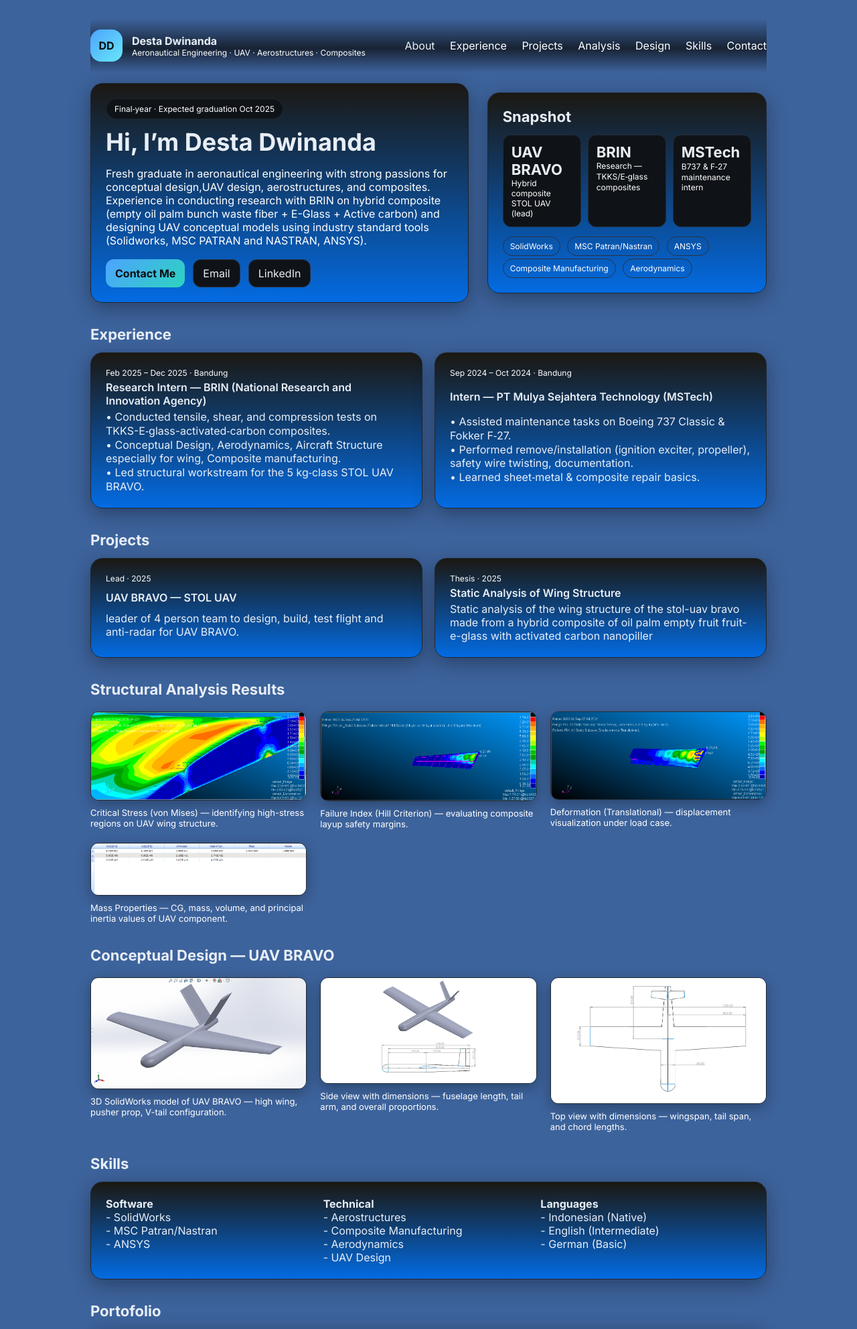
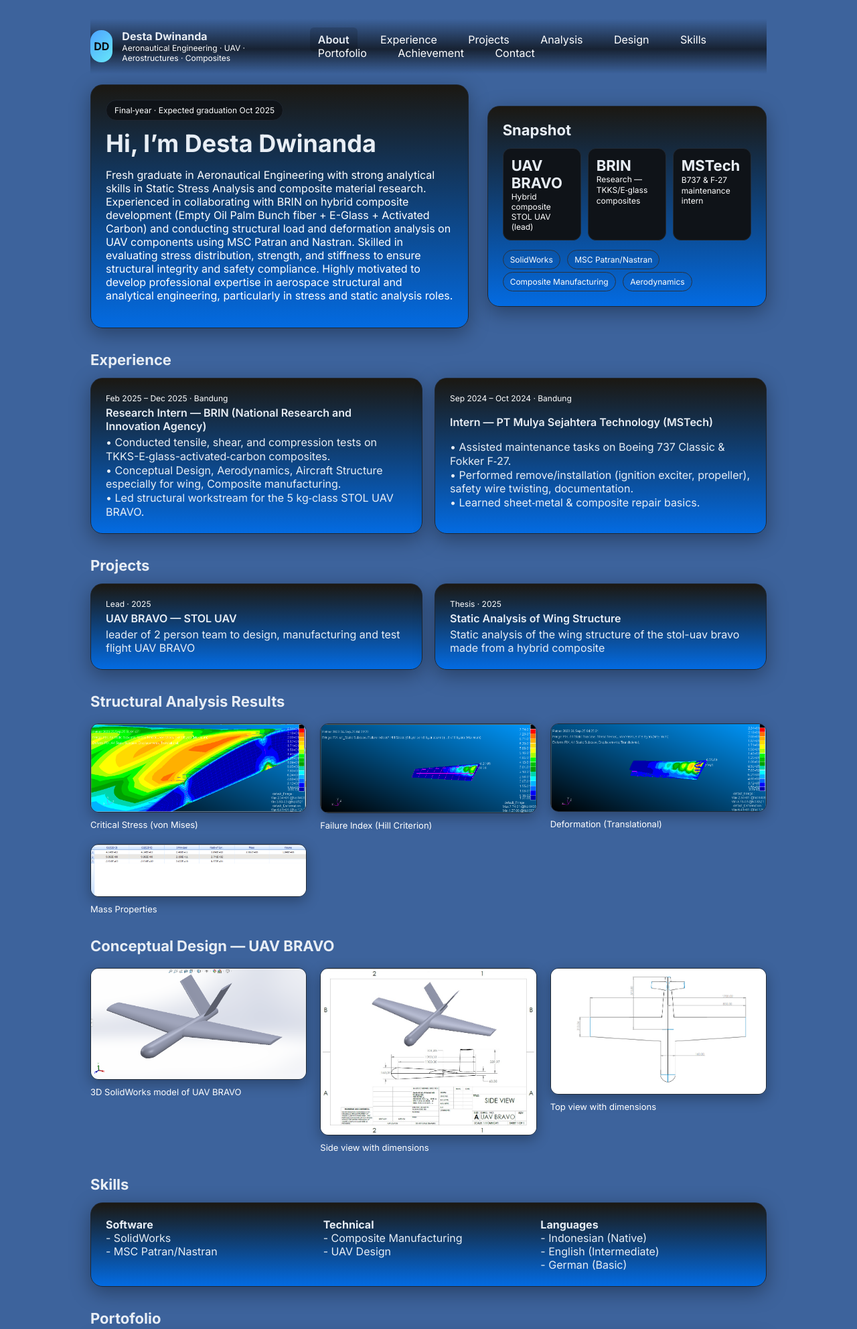
Before and after one commit to destadwinanda2/Portofolio, a plain HTML site: page index.html in a window 1280 px wide. Shown: the top 1984 px of the page at 67% size. Drawn offline with Linux system fonts and the light colour scheme.

Commit message:
Update index.html

```diff
--- a/index.html
+++ b/index.html
@@ -14,224 +14,22 @@
       href="https://fonts.googleapis.com/css2?family=Inter:wght@300;400;600;700&display=swap"
       rel="stylesheet"
     />
+    <link rel="stylesheet" href="style.css" />
   <style>
-      :root {
-        --bg: #3d639c;
-        --panel: #1b1812;
-        --soft: #036be2;
-        --txt: #e8eef5;
-        --muted: #ffffff;
-        --pri: #4da3ff;
-        --accent: #67e8f9;
-        --ring: rgba(77, 163, 255, 0.35);
+  html {
+    scroll-behavior: smooth;
   }
-      * {
-        box-sizing: border-box;
+  .navbar a {
+    padding: 8px 12px;
+    border-radius: 6px;
+    transition: background 0.3s ease, color 0.3s ease;
   }
-      html,
-      body {
-        margin: 0;
-        height: 100%;
-        font-family: Inter, system-ui, -apple-system, Segoe UI, Roboto, Arial,
-          sans-serif;
-        background: var(--bg);
-        color: var(--txt);
+  .navbar a:hover {
+    background: rgba(0,0,0,0.08);
   }
-      a {
-        color: var(--pri);
-        text-decoration: none;
-      }
-      a:hover {
-        text-decoration: underline;
-      }
-      .container {
-        max-width: 1050px;
-        margin: 0 auto;
-        padding: 28px 20px 80px;
-      }
-      header {
-        display: flex;
-        gap: 20px;
-        align-items: center;
-        justify-content: space-between;
-        position: sticky;
-        top: 0;
-        background: linear-gradient(
-          180deg,
-          var(--bg),
-          rgba(11, 13, 16, 0.75) 55%,
-          transparent
-        );
-        backdrop-filter: blur(6px);
-        padding: 16px 0;
-        z-index: 10;
-      }
-      .brand {
-        display: flex;
-        align-items: center;
-        gap: 14px;
-      }
-      .avatar {
-        width: 48px;
-        height: 48px;
-        border-radius: 16px;
-        background: linear-gradient(135deg, var(--pri), var(--accent));
-        display: grid;
-        place-items: center;
-        color: #0b0d10;
-        font-weight: 800;
-      }
-      nav a {
-        margin-left: 18px;
-        color: var(--muted);
-      }
-      nav a.active,
-      nav a:hover {
-        color: var(--txt);
-      }
-      .hero {
-        display: grid;
-        grid-template-columns: 1.15fr 0.85fr;
-        gap: 28px;
-        margin-top: 16px;
-        align-items: center;
-      }
-      .card {
-        background: linear-gradient(180deg, var(--panel), var(--soft));
-        border: 1px solid #1f2630;
-        border-radius: 18px;
-        padding: 22px;
-        box-shadow: 0 8px 30px rgba(0, 0, 0, 0.35);
-      }
-      .pill {
-        display: inline-flex;
-        align-items: center;
-        gap: 8px;
-        padding: 6px 12px;
-        border-radius: 999px;
-        background: #0f1318;
-        border: 1px solid #1f2630;
-        color: var(--muted);
-        font-size: 12px;
-      }
-      h1 {
-        font-size: 36px;
-        line-height: 1.15;
-        margin: 14px 0;
-      }
-      .lead {
-        color: var(--muted);
-        font-size: 16px;
-      }
-      .btns {
-        display: flex;
-        gap: 12px;
-        margin-top: 18px;
-        flex-wrap: wrap;
-      }
-      .btn {
-        display: inline-flex;
-        align-items: center;
-        gap: 10px;
-        border-radius: 12px;
-        padding: 10px 14px;
-        border: 1px solid #2a3340;
-        background: #0f1318;
-        color: var(--txt);
-        box-shadow: 0 0 0 0 var(--ring);
-        transition: box-shadow 0.2s, transform 0.05s;
-      }
-      .btn.primary {
-        background: linear-gradient(135deg, var(--pri), #2dd4bf);
-        border: 0;
-        color: #0b0d10;
-        font-weight: 700;
-      }
-      .btn:active {
-        transform: translateY(1px);
-      }
-      .grid {
-        display: grid;
-        gap: 18px;
-      }
-      .grid.cols-2 {
-        grid-template-columns: repeat(2, minmax(0, 1fr));
-      }
-      section {
-        margin-top: 34px;
-      }
-      section h2 {
-        margin: 0 0 14px;
-        font-size: 22px;
-      }
-      .kvs {
-        display: grid;
-        grid-template-columns: repeat(3, minmax(0, 1fr));
-        gap: 10px;
-      }
-      .kv {
-        background: #0f1318;
-        border: 1px solid #222b36;
-        border-radius: 12px;
-        padding: 12px;
-      }
-      .kv .big {
-        font-size: 22px;
-        font-weight: 700;
-      }
-      .kv .sub {
-        font-size: 12px;
-        color: var(--muted);
-      }
-      .tag {
-        display: inline-block;
-        padding: 6px 10px;
-        border: 1px solid #2a3340;
-        border-radius: 999px;
-        color: var(--muted);
-        font-size: 12px;
-        margin: 4px 6px 0 0;
-      }
-      .item {
-        display: grid;
-        gap: 4px;
-      }
-      .item .meta {
-        color: var(--muted);
-        font-size: 12px;
-      }
-      .item b {
+  .navbar a.active {
+    background: rgba(0,0,0,0.15);
     font-weight: 600;
-      }
-      footer {
-        margin-top: 42px;
-        color: var(--muted);
-        text-align: center;
-      }
-      @media (max-width: 900px) {
-        .hero {
-          grid-template-columns: 1fr;
-        }
-        .grid.cols-2 {
-          grid-template-columns: 1fr;
-        }
-      }
-      .gallery {
-        display: grid;
-        grid-template-columns: repeat(auto-fit, minmax(280px, 1fr));
-        gap: 20px;
-        margin-top: 20px;
-      }
-      .gallery img {
-        width: 100%;
-        border-radius: 12px;
-        border: 1px solid #222b36;
-        box-shadow: 0 6px 20px rgba(0, 0, 0, 0.3);
-      }
-      .gallery .caption {
-        margin-top: 6px;
-        font-size: 13px;
-        color: var(--muted);
   }
 </style>
 </head>
@@ -247,39 +45,33 @@
             </div>
           </div>
         </div>
-        <nav>
+        <nav class="navbar">
           <a href="#about" class="active">About</a>
           <a href="#experience">Experience</a>
           <a href="#projects">Projects</a>
           <a href="#analysis">Analysis</a>
           <a href="#design">Design</a>
           <a href="#skills">Skills</a>
+          <a href="#Portofolio">Portofolio</a>
+          <a href="#achievement">Achievement</a>
           <a href="#contact">Contact</a>
         </nav>
       </header>
 
+      <!-- HERO -->
       <section class="hero">
         <div class="card">
           <span class="pill">Final‑year · Expected graduation Oct 2025</span>
           <h1>
             Hi, I’m Desta Dwinanda
           </h1>
-          <p class="lead">Fresh graduate in aeronautical engineering with strong passions for conceptual design,UAV design, aerostructures, and composites. Experience in conducting
-research with BRIN on hybrid composite (empty oil palm bunch waste fiber + E-Glass +
-Active carbon) and designing UAV conceptual models using industry standard tools
-(Solidworks, MSC PATRAN and NASTRAN, ANSYS).</p>
-          </p>
-          <div class="btns">
-            <a class="btn primary" href="#contact">Contact Me</a>
-            <a class="btn" href="mailto:destadwinanda2@gmail.com">Email</a>
-            <a
-              class="btn"
-              href="https://linkedin.com/in/destadwinanda"
-              target="_blank"
-              rel="noreferrer"
-              >LinkedIn</a
-            >
-          </div>
+          <p class="lead">Fresh graduate in Aeronautical Engineering with strong analytical skills in Static Stress Analysis
+and composite material research. Experienced in collaborating with BRIN on hybrid composite
+development (Empty Oil Palm Bunch fiber + E-Glass + Activated Carbon) and conducting
+structural load and deformation analysis on UAV components using MSC Patran and Nastran.
+Skilled in evaluating stress distribution, strength, and stiffness to ensure structural integrity and
+safety compliance. Highly motivated to develop professional expertise in aerospace structural
+and analytical engineering, particularly in stress and static analysis roles.</p>
         </div>
         <div class="card">
           <h2 id="about">Snapshot</h2>
@@ -300,215 +92,190 @@ Active carbon) and designing UAV conceptual models using industry standard tools
           <div style="margin-top: 10px">
             <span class="tag">SolidWorks</span>
             <span class="tag">MSC Patran/Nastran</span>
-            <span class="tag">ANSYS</span>
             <span class="tag">Composite Manufacturing</span>
             <span class="tag">Aerodynamics</span>
           </div>
         </div>
       </section>
 
+      <!-- EXPERIENCE -->
       <section id="experience">
         <h2>Experience</h2>
         <div class="grid cols-2">
           <div class="card item">
             <div class="meta">Feb 2025 – Dec 2025 · Bandung</div>
-            <b
-              >Research Intern — BRIN (National Research and Innovation
-              Agency)</b
-            >
+            <b>Research Intern — BRIN (National Research and Innovation Agency)</b>
             <div>
-              • Conducted tensile, shear, and compression tests on TKKS-E‑glass-activated‑carbon composites.
-              <br />
-              • Conceptual Design, Aerodynamics, Aircraft Structure especially for wing, Composite manufacturing.
-              <br />
+              • Conducted tensile, shear, and compression tests on TKKS-E‑glass-activated‑carbon composites.<br />
+              • Conceptual Design, Aerodynamics, Aircraft Structure especially for wing, Composite manufacturing.<br />
               • Led structural workstream for the 5 kg‑class STOL UAV BRAVO.
             </div>
           </div>
+
           <div class="card item">
             <div class="meta">Sep 2024 – Oct 2024 · Bandung</div>
             <b>Intern — PT Mulya Sejahtera Technology (MSTech)</b>
             <div>
-              • Assisted maintenance tasks on Boeing 737 Classic & Fokker F‑27.
-              <br />• Performed remove/installation (ignition exciter,
-              propeller), safety wire twisting, documentation. <br />• Learned
-              sheet‑metal & composite repair basics.
+              • Assisted maintenance tasks on Boeing 737 Classic & Fokker F‑27.<br />
+              • Performed remove/installation (ignition exciter, propeller), safety wire twisting, documentation.<br />
+              • Learned sheet‑metal & composite repair basics.
             </div>
           </div>
         </div>
       </section>
 
+      <!-- PROJECTS -->
       <section id="projects">
         <h2>Projects</h2>
         <div class="grid cols-2">
           <div class="card item">
             <div class="meta">Lead · 2025</div>
             <b>UAV BRAVO — STOL UAV</b>
-            <div>
-              leader of 4 person team to design, build, test flight and anti-radar for UAV BRAVO.
+            <div>leader of 2 person team to design, manufacturing and test flight UAV BRAVO</div>
           </div>
-          </div>
+
           <div class="card item">
             <div class="meta">Thesis · 2025</div>
             <b>Static Analysis of Wing Structure</b>
+            <div>Static analysis of the wing structure of the stol-uav bravo made from a hybrid composite</div>
+          </div>
+        </div>
+      </section>
+
+      <!-- ANALYSIS -->
+      <section id="analysis">
+        <h2>Structural Analysis Results</h2>
+        <div class="gallery">
           <div>
-             Static analysis of the wing structure of the stol-uav bravo made from a hybrid composite of oil palm empty fruit fruit-e-glass with activated carbon nanopiller
+            <img src="Critical Stress.png" alt="Critical Stress Plot" />
+            <div class="caption">Critical Stress (von Mises)</div>
+          </div>
+
+          <div>
+            <img src="Failure Index.png" alt="Failure Index Plot" />
+            <div class="caption">Failure Index (Hill Criterion)</div>
+          </div>
+
+          <div>
+            <img src="Deformation.png" alt="Deformation Plot" />
+            <div class="caption">Deformation (Translational)</div>
+          </div>
+
+          <div>
+            <img src="Mass Property.png" alt="Mass Property Table" />
+            <div class="caption">Mass Properties</div>
+          </div>
+        </div>
+      </section>
+
+      <!-- DESIGN -->
+      <section id="design">
+        <h2>Conceptual Design — UAV BRAVO</h2>
+        <div class="gallery">
+          <div>
+            <img src="Screenshot 2025-09-25 072344.png" alt="UAV BRAVO 3D Model" />
+            <div class="caption">3D SolidWorks model of UAV BRAVO</div>
+          </div>
+
+          <div>
+            <img src="Screenshot 2025-09-25 102418.jpg" alt="UAV BRAVO Dimensions Side View" />
+            <div class="caption">Side view with dimensions</div>
+          </div>
+
+          <div>
+            <img src="Screenshot 2025-09-25 102430.png" alt="UAV BRAVO Dimensions Top View" />
+            <div class="caption">Top view with dimensions</div>
+          </div>
+        </div>
+      </section>
+
+      <!-- SKILLS -->
+      <section id="skills">
+        <h2>Skills</h2>
+        <div class="card">
+          <div
+            style="display: grid; grid-template-columns: repeat(3, minmax(0, 1fr)); gap: 10px;"
+          >
+            <div>
+              <b>Software</b>
+              <div class="muted">- SolidWorks <br />- MSC Patran/Nastran</div>
+            </div>
+
+            <div>
+              <b>Technical</b>
+              <div class="muted">- Composite Manufacturing <br />- UAV Design</div>
+            </div>
+
+            <div>
+              <b>Languages</b>
+              <div class="muted">- Indonesian (Native) <br />- English (Intermediate) <br />- German (Basic)</div>
             </div>
           </div>
         </div>
       </section>
 
-      <section id="analysis">
-        <h2>Structural Analysis Results</h2>
-        <div class="gallery">
+      <!-- PORTOFOLIO -->
+      <section id="Portofolio">
+        <h2>Portofolio</h2>
+        <div class="card">
+          <div
+            style="display: grid; grid-template-columns: repeat(2, minmax(0, 1fr)); gap: 20px; text-align: center;"
+          >
             <div>
-            <img src="Critical Stress.png" alt="Critical Stress Plot" />
-            <div class="caption">
-              Critical Stress (von Mises) — identifying high-stress regions on
-              UAV wing structure.
+              <img src="build composite material.jpg" style="width:100%; border-radius:8px;" />
+              <b>Build Composite Material</b>
+              <div class="muted">Build a composite material used TKKS, E-glass and activated carbon</div>
             </div>
-          </div>
+
             <div>
-            <img src="Failure Index.png" alt="Failure Index Plot" />
-            <div class="caption">
-              Failure Index (Hill Criterion) — evaluating composite layup safety
-              margins.
-            </div>
-          </div>
-          <div>
-            <img src="Deformation.png" alt="Deformation Plot" />
-            <div class="caption">
-              Deformation (Translational) — displacement visualization under
-              load case.
-            </div>
-          </div>
-          <div>
-            <img src="Mass Property.png" alt="Mass Property Table" />
-            <div class="caption">
-              Mass Properties — CG, mass, volume, and principal inertia values
-              of UAV component.
+              <img src="Safety wire flight control Boeing 737.jpg" style="width:100%; border-radius:8px;" />
+              <b>Safety Wire Flight Control Boeing 737</b>
+              <div class="muted">Assist technicians to make safety wire flight control</div>
             </div>
           </div>
         </div>
       </section>
 
-      <section id="design">
-        <h2>Conceptual Design — UAV BRAVO</h2>
-        <div class="gallery">
+      <!-- ACHIEVEMENT (NEW) -->
+      <section id="achievement">
+      <h2>Achievement</h2>
+      <div class="card">
+        <div class="achievement-gallery">
+
           <div>
-            <img
-              src="Screenshot 2025-09-25 072344.png"
-              alt="UAV BRAVO 3D Model"
-            />
-            <div class="caption">
-              3D SolidWorks model of UAV BRAVO — high wing, pusher prop, V-tail
-              configuration.
-            </div>
-          </div>
-          <div>
-            <img
-              src="Screenshot 2025-09-25 102418.png"
-              alt="UAV BRAVO Dimensions Side View"
-            />
-            <div class="caption">
-              Side view with dimensions — fuselage length, tail arm, and overall
-              proportions.
-            </div>
-          </div>
-          <div>
-            <img
-              src="Screenshot 2025-09-25 102430.png"
-              alt="UAV BRAVO Dimensions Top View"
-            />
-            <div class="caption">
-              Top view with dimensions — wingspan, tail span, and chord lengths.
-            </div>
-          </div>
-        </div>
-      </section>
-
-      <section id="skills">
-        <h2>Skills</h2>
-        <div class="card">
-          <div
-            style="
-              display: grid;
-              grid-template-columns: repeat(3, minmax(0, 1fr));
-              gap: 10px;
-            "
-          >
-            <div>
-              <b>Software</b>
-              <div class="muted">
-                - SolidWorks <br>- MSC Patran/Nastran <br>- ANSYS</div>
-            </div>
-            <div>
-              <b>Technical</b>
-              <div class="muted">
-                - Aerostructures <br>- Composite Manufacturing <br>- Aerodynamics<br>- UAV Design
-              </div>
-            </div>
-            <div>
-              <b>Languages</b>
-              <div class="muted">
-               - Indonesian (Native) <br>- English (Intermediate) <br>- German (Basic)
-              </div>
-            </div>
-          </div>
-        </div>
-      </section>
-      <section id="Portofolio">
-  <h2>Portofolio</h2>
-  <div class="card">
-    <div
-      style="
-        display: grid;
-        grid-template-columns: repeat(2, minmax(0, 1fr));
-        gap: 20px;
-        text-align: center;
-      "
-    >
-      <!-- Software -->
-      <div>
-        <img src="build composite material.jpg" alt="Build" style="width:100%; border-radius:8px;" />
-        <b>Build Composite Material</b>
-        <div class="muted">Build a composite material used TKKS, E-glass and actived carbon</div>
+            <video controls>
+              <source src="video.mp4" type="video/mp4" />
+            </video>
+            <div class="caption">Footage from the official certificate presentation recognizing outstanding academic performance
+            and achievement as one of the best graduating students.</div>
           </div>
 
-      <!-- Technical -->
           <div>
-        <img src="Safety wire flight control Boeing 737.jpg" alt="Technical" style="width:100%; border-radius:8px;" />
-        <b>Safety Wire Flight Control Boeing 737</b>
-        <div class="muted">
-          assist technicians to make safety wire flight control for Boeing 737
+            <img src="Sertifikat.jpg" alt="Certificate / Award" />
+            <div class="caption">Documentation of the award received for exceptional academic results
+               and dedication throughout the Aeronautical Engineering program.</div>
           </div>
-      </div>
+
         </div>
       </div>
     </section>
 
 
+      <!-- CONTACT -->
       <section id="contact">
         <h2>Contact</h2>
         <div class="card">
           <div>
-            Email:
-            <a href="mailto:destadwinanda2@gmail.com"
-              >destadwinanda2@gmail.com</a
-            >
-            · Phone: <a href="tel:+6282295576108">+62 822 9557 6108</a> ·
-            LinkedIn:
-            <a
-              target="_blank"
-              rel="noreferrer"
-              href="https://linkedin.com/in/destadwinanda"
-              >/in/destadwinanda</a
-            >
+            Email: <a href="mailto:destadwinanda2@gmail.com">destadwinanda2@gmail.com</a>
+            · Phone: <a href="tel:+6282295576108">+62 822 9557 6108</a>
+            · LinkedIn: <a href="https://linkedin.com/in/destadwinanda" target="_blank">/in/destadwinanda</a>
           </div>
         </div>
       </section>
 
       <footer>© <span id="y"></span> Desta Dwinanda</footer>
     </div>
+
     <script>
       document.getElementById("y").textContent = new Date().getFullYear();
     </script>
```
Lines whose indentation alone changed are shown as unchanged.
